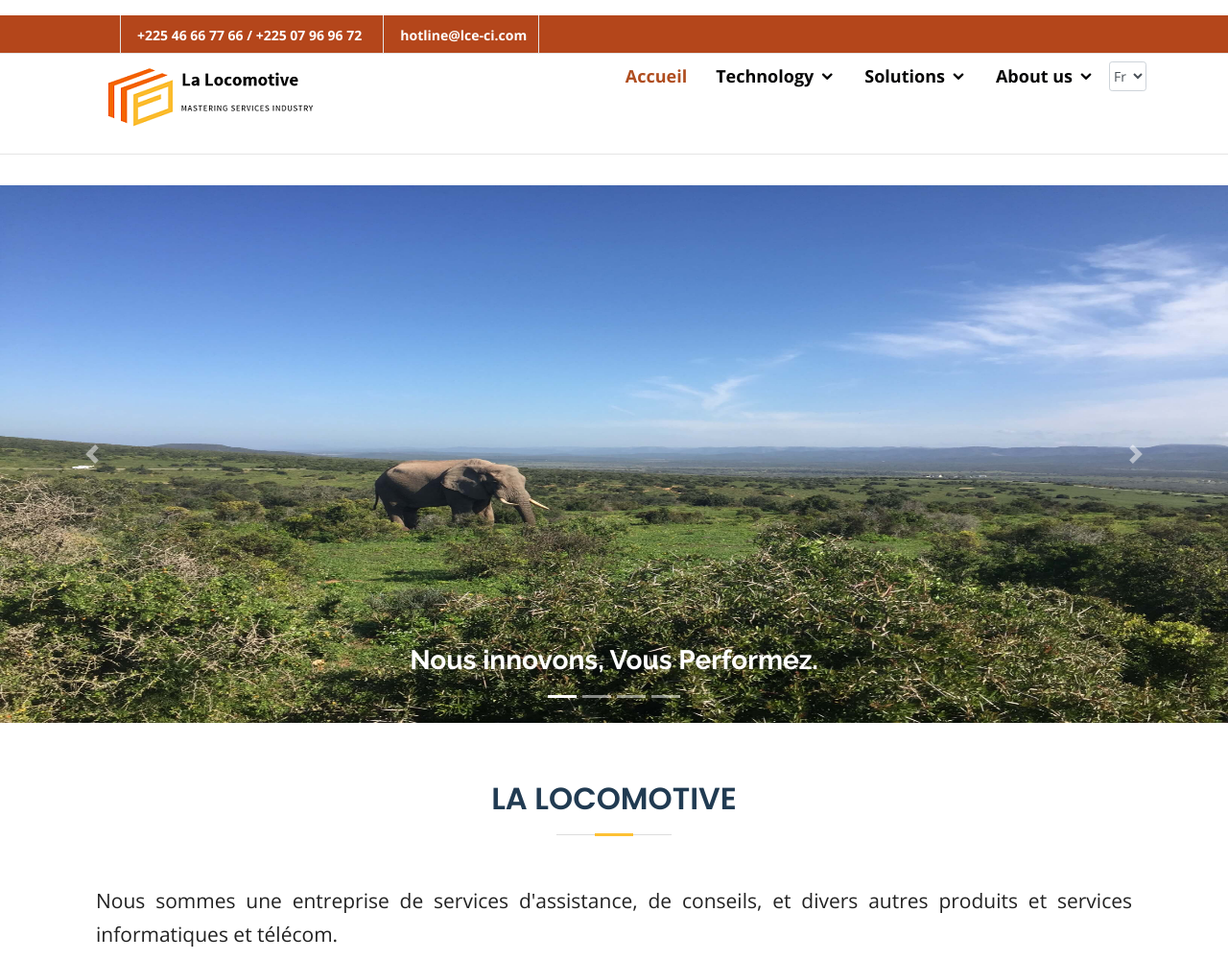
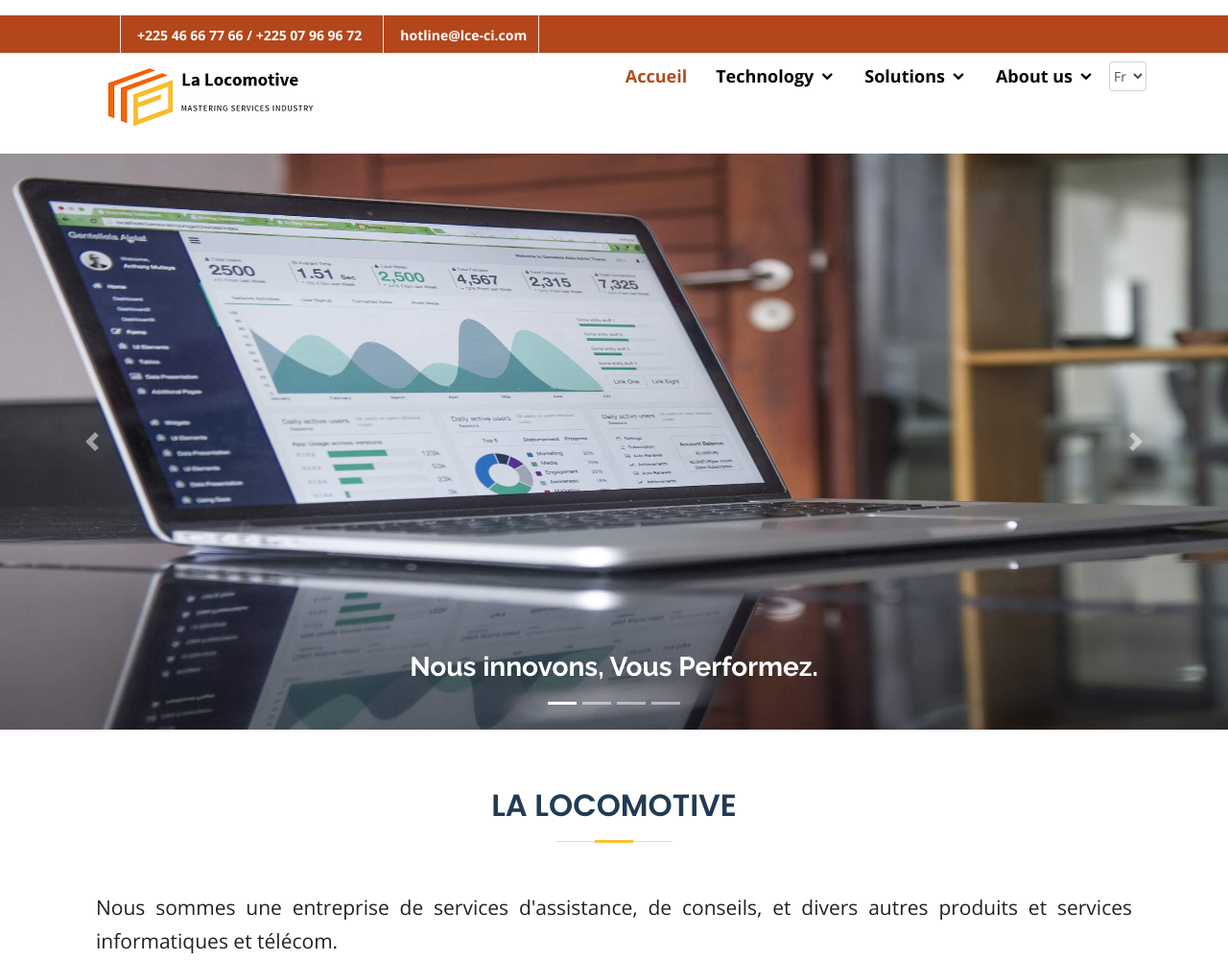
Before and after one commit to cedricanani1/igp-portail, a PHP site: page /home.php in a window 1280 px wide. Shown: the top 1000 px of the page at 96% size. Run offline with PHP 8.4, Linux system fonts and the light colour scheme.

Commit message:
ajout d'images slider

```diff
--- a/home.php
+++ b/home.php
@@ -1,6 +1,6 @@
 <?php include_once('include/header.php'); ?>
 
-<section class="py-0">
+<section class="py-0" >
     <div id="carouselExampleIndicators" class="carousel slide" data-ride="carousel">
         <ol class="carousel-indicators">
             <li data-target="#carouselExampleIndicators" data-slide-to="0" class="active"></li>
@@ -10,13 +10,13 @@
         </ol>
         <div class="carousel-inner">
             <div class="carousel-item active">
-                <img src="assets/img/home/home1.jpg" width="1366" height="560" class="d-block w-100" alt="Slide 1">
+                <img src="assets/img/home/home8.jpg" width="1350" height="600" class="d-block w-100" alt="Slide 1">
                 <div class="carousel-caption d-none d-md-block">
                     <h3><span style="font-weight: bold">Nous innovons, Vous Performez.</span></h3>
                 </div>
             </div>
             <div class="carousel-item">
-                <img src="assets/img/home/home2.jpg" width="1366" height="560" class="d-block w-100" alt="Slide 2">
+                <img src="assets/img/home/home7.jpg" width="1366" height="600" class="d-block w-100" alt="Slide 2">
                 <div class="carousel-caption d-none d-md-block" style="font-weight: bold;">
                     <h3>
                         <span style="color: red;font-weight: bold">Innover</span> le domaine du service pour
@@ -27,7 +27,7 @@
                 </div>
             </div>
             <div class="carousel-item">
-                <img src="assets/img/home/home3.jpg" width="1366" height="560" class="d-block w-100" alt="Slide 3">
+                <img src="assets/img/home/home3.jpg" width="1366" height="600" class="d-block w-100" alt="Slide 3">
                 <div class="carousel-caption d-none d-md-block" style="font-weight: bold;">
                     <h3>
                     <span style="font-weight: bold">
@@ -38,7 +38,7 @@
                 </div>
             </div>
             <div class="carousel-item">
-                <img src="assets/img/home/home4.jpg" width="1366" height="560" class="d-block w-100" alt="Slide 4">
+                <img src="assets/img/home/home4.jpg" width="1366" height="600" class="d-block w-100" alt="Slide 4">
                 <div class="carousel-caption d-none d-md-block" style="font-weight: bold;">
                     <h3>
                     <span style="font-weight: bold">
--- a/include/header.php
+++ b/include/header.php
@@ -190,7 +190,7 @@
       </nav>
 
     </div>
-    <hr style="width:100%;text-align:center">
+   <!-- <hr style="width:100%;text-align:center"> -->
 
   </header>
 <!-- END MENU -->
```
Also changed, not shown: assets/img/home/home5 (1).jpg (added), assets/img/home/home5.jpg (added), assets/img/home/home51.jpg (added), assets/img/home/home8.jpg (added), 2 other files.
